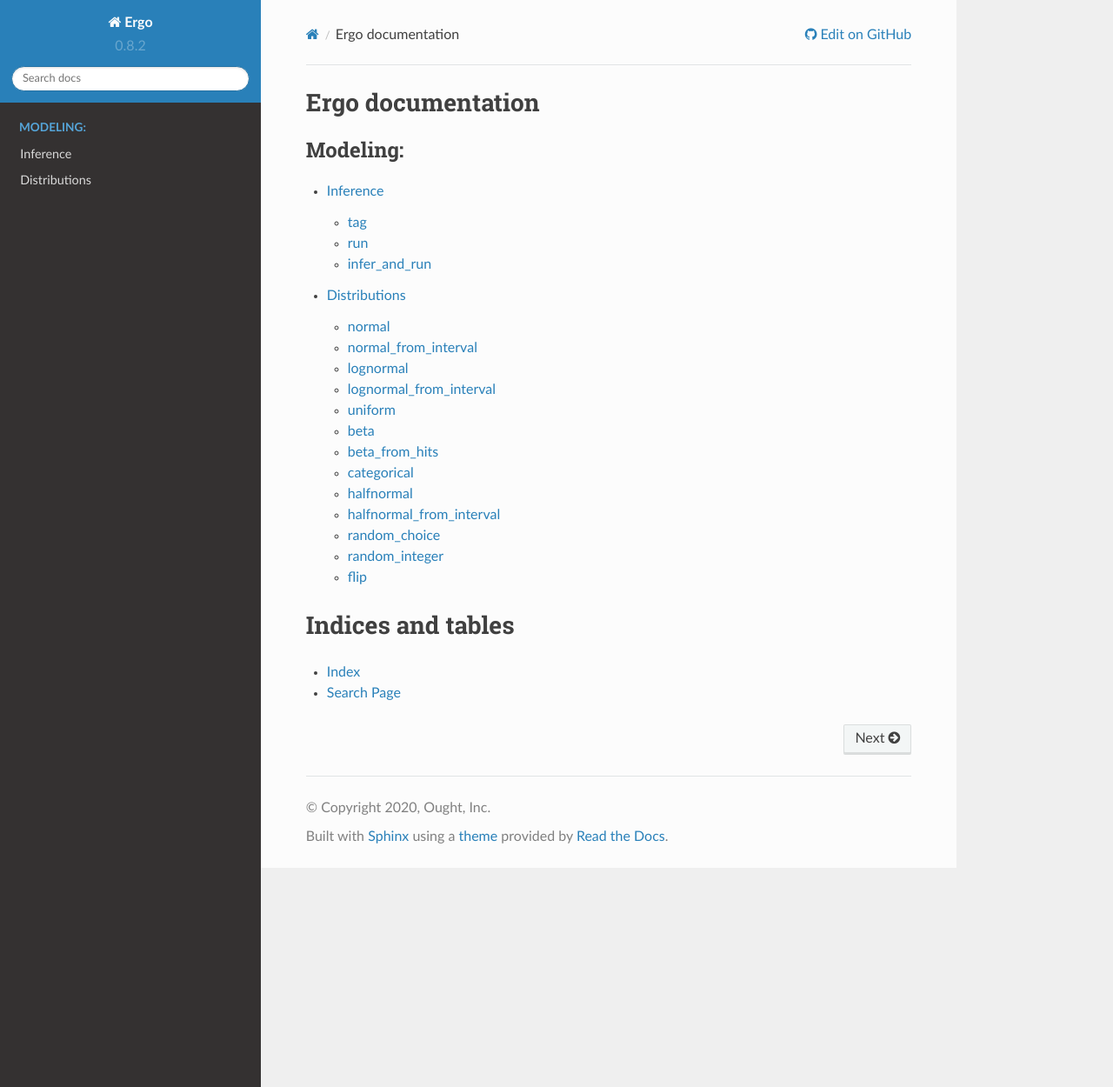
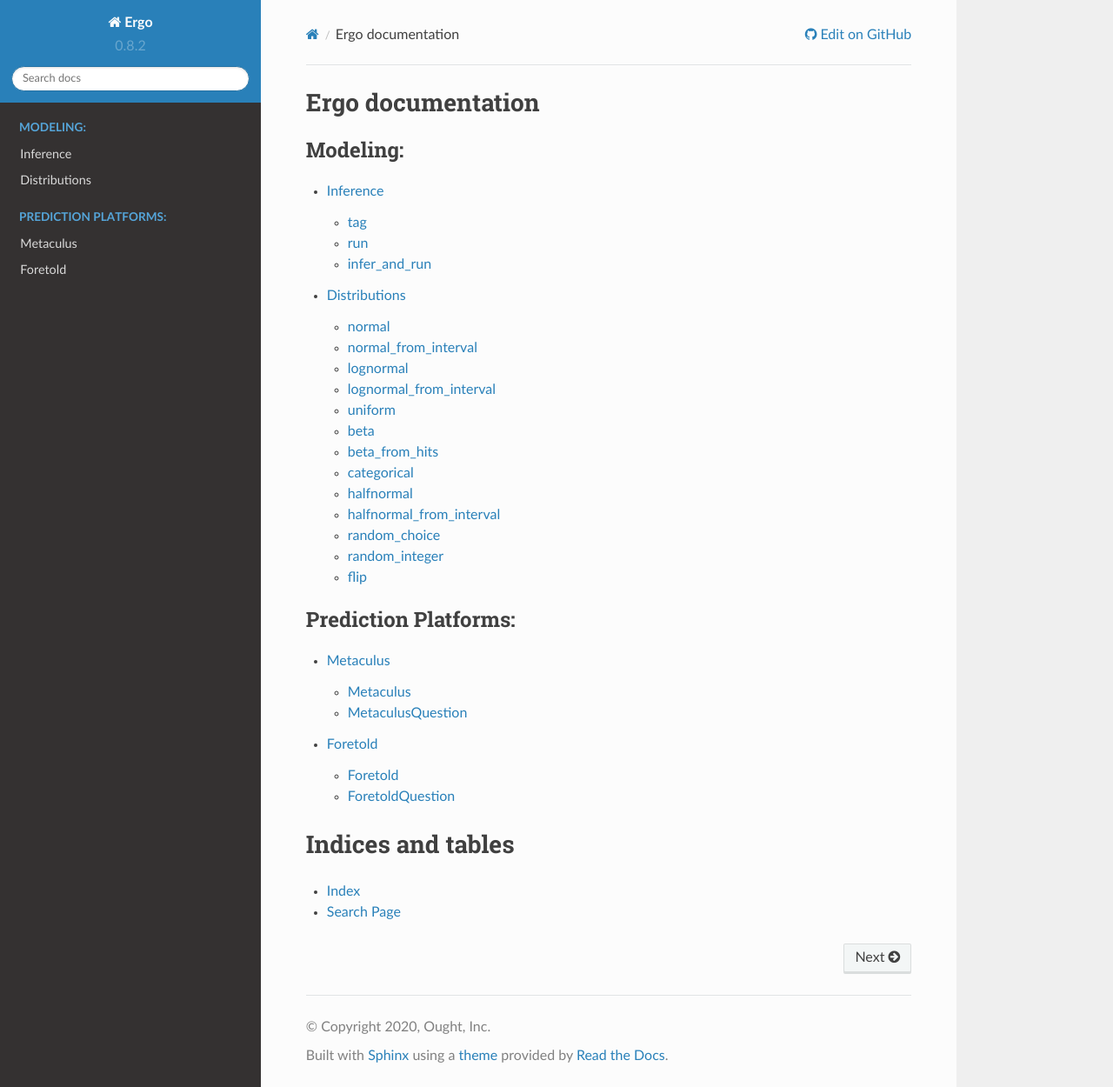
Before and after one commit to oughtinc/ergo, a Sphinx documentation site: the page built from docs/index.rst, in a window 1280 px wide and 1250 px high. Shown: the whole window at 87% size. Built offline with Sphinx 7.4.7 and the Read the Docs theme 2.0.0, drawn with Linux system fonts in a browser that asks for light colours.

Commit message:
Add stubs for prediction platform docs

```diff
--- /dev/null
+++ b/docs/foretold.rst
@@ -0,0 +1,11 @@
+Foretold
+========
+
+Foretold
+---------
+.. autoclass:: ergo.foretold.Foretold
+
+
+ForetoldQuestion
+-----------------
+.. autoclass:: ergo.foretold.ForetoldQuestion
--- a/docs/index.rst
+++ b/docs/index.rst
@@ -12,6 +12,14 @@ Ergo documentation
    inference
    distributions
 
+.. toctree::
+   :glob:
+   :maxdepth: 2
+   :caption: Prediction Platforms:
+
+   metaculus
+   foretold
+
 
 Indices and tables
 ==================
--- /dev/null
+++ b/docs/metaculus.rst
@@ -0,0 +1,12 @@
+Metaculus
+=========
+
+
+Metaculus
+---------
+.. autoclass:: ergo.metaculus.Metaculus
+
+
+MetaculusQuestion
+-----------------
+.. autoclass:: ergo.metaculus.MetaculusQuestion
```
